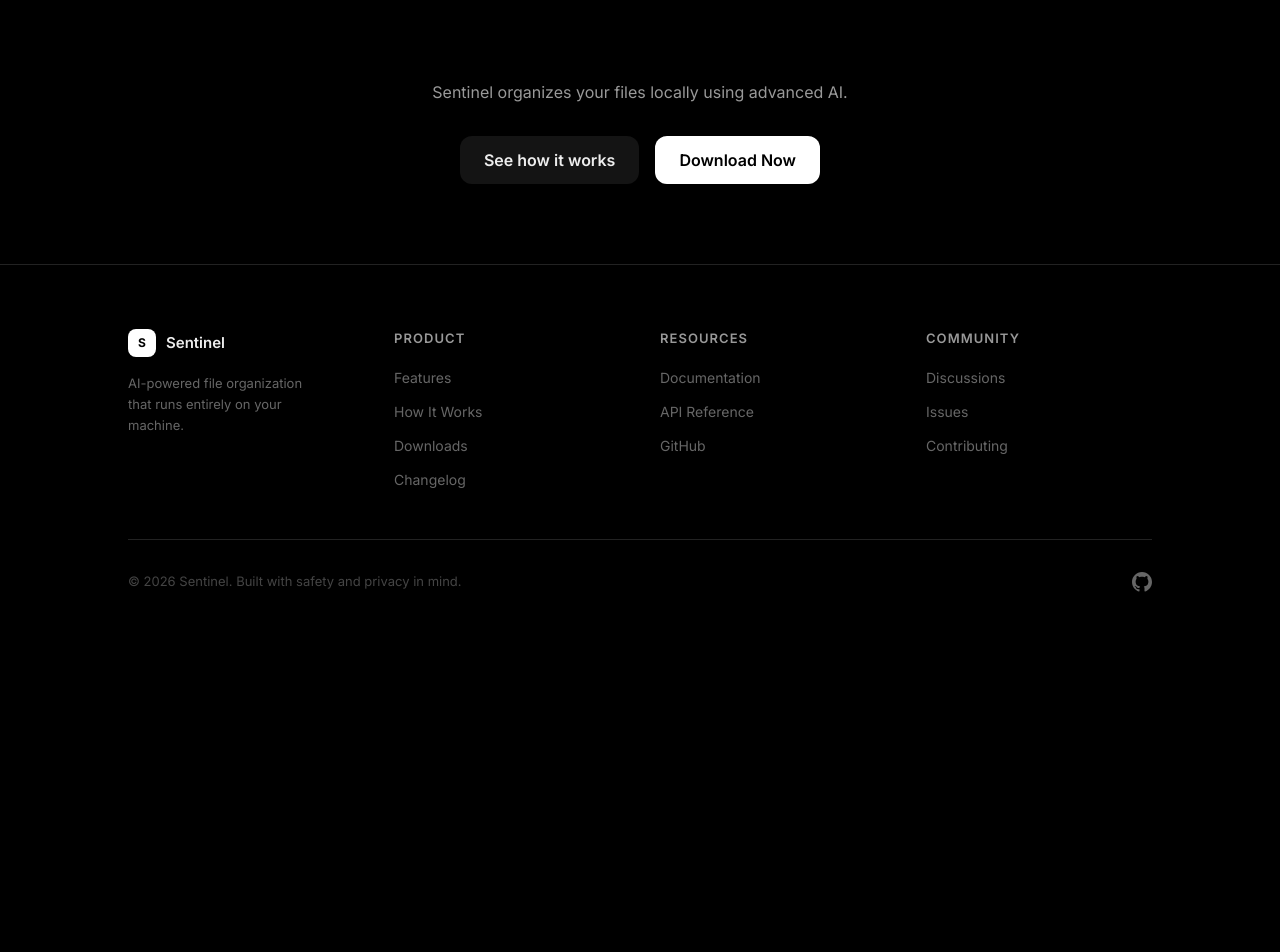
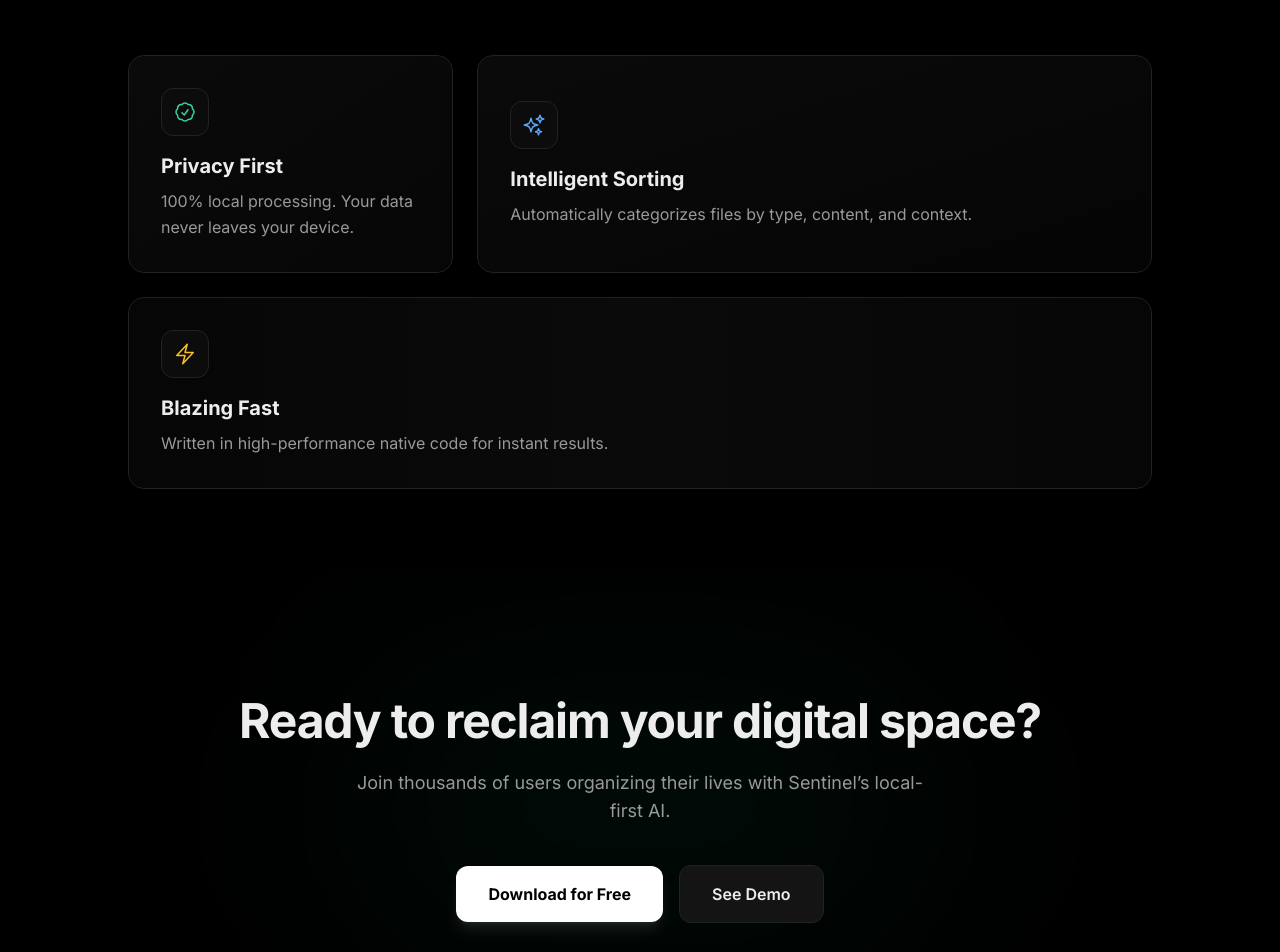
Before and after one commit to Mystic-commits/Sentinel, a Next.js app in the folder sentinel-web/: page / in a window 1280 px wide. Shown: the part 880-1832 px from the top of the page. Before the commit the page ends 1536 px from the top, so only its background shows below. Built offline with nearby package versions, Linux system fonts and the light colour scheme.

Commit message:
feat(landing): refresh home page aesthetics and remove sub-page headers

```diff
--- a/sentinel-web/src/app/(landing)/docs/page.tsx
+++ b/sentinel-web/src/app/(landing)/docs/page.tsx
@@ -3,9 +3,7 @@ import { DocsSection } from '@/components/landing';
 export default function DocsPage() {
     return (
         <div className="py-12">
-            <div className="max-w-4xl mx-auto px-6 mb-12 text-center">
-                <h1 className="text-4xl font-bold text-txt-primary mb-4">Documentation</h1>
-            </div>
+
             <DocsSection />
         </div>
     );
--- a/sentinel-web/src/app/(landing)/features/page.tsx
+++ b/sentinel-web/src/app/(landing)/features/page.tsx
@@ -3,12 +3,7 @@ import { FeatureGrid } from '@/components/landing';
 export default function FeaturesPage() {
     return (
         <div className="py-12">
-            <div className="max-w-4xl mx-auto px-6 mb-12 text-center">
-                <h1 className="text-4xl font-bold text-txt-primary mb-4">Features</h1>
-                <p className="text-txt-secondary text-lg">
-                    Capabilities designed for local-first privacy and control.
-                </p>
-            </div>
+
             <FeatureGrid />
         </div>
     );
--- a/sentinel-web/src/app/(landing)/how-it-works/page.tsx
+++ b/sentinel-web/src/app/(landing)/how-it-works/page.tsx
@@ -3,12 +3,7 @@ import { AnimatedDemo } from '@/components/landing';
 export default function HowItWorksPage() {
     return (
         <div className="py-12">
-            <div className="max-w-4xl mx-auto px-6 mb-12 text-center">
-                <h1 className="text-4xl font-bold text-txt-primary mb-4">How It Works</h1>
-                <p className="text-txt-secondary text-lg">
-                    See Sentinel's intelligent pipeline in action.
-                </p>
-            </div>
+
             <AnimatedDemo />
         </div>
     );
--- a/sentinel-web/src/app/(landing)/page.tsx
+++ b/sentinel-web/src/app/(landing)/page.tsx
@@ -1,36 +1,11 @@
-import { Hero, FeatureGrid, AnimatedDemo } from '@/components/landing';
-import Link from 'next/link';
+import { Hero, HomeBento, ConnectCTA } from '@/components/landing';
 
 export default function Home() {
     return (
         <>
             <Hero />
-
-            {/* Brief Teasers */}
-            <div className="py-20 text-center">
-                <p className="text-txt-secondary mb-8">
-                    Sentinel organizes your files locally using advanced AI.
-                </p>
-                <div className="flex items-center justify-center gap-4">
-                    <Link
-                        href="/how-it-works"
-                        className="px-6 py-3 bg-surface-2 text-txt-primary font-semibold rounded-xl hover:bg-surface-3 transition-colors"
-                    >
-                        See how it works
-                    </Link>
-                    <Link
-                        href="/download"
-                        className="px-6 py-3 bg-white text-black font-semibold rounded-xl hover:bg-neutral-200 transition-colors"
-                    >
-                        Download Now
-                    </Link>
-                </div>
-            </div>
-
-            {/* Tease the demo lightly or leave it for the dedicated page?
-                User said "not in a scrollable pattern on one page".
-                I will remove the full scrollable sections here and rely on the dedicated pages.
-            */}
+            <HomeBento />
+            <ConnectCTA />
         </>
     );
 }
--- /dev/null
+++ b/sentinel-web/src/components/landing/ConnectCTA.tsx
@@ -0,0 +1,54 @@
+'use client';
+
+import { motion } from 'framer-motion';
+import Link from 'next/link';
+
+export default function ConnectCTA() {
+    return (
+        <section className="py-32 px-6 relative overflow-hidden">
+            {/* Background Glow */}
+            <div className="absolute inset-0 bg-gradient-to-b from-transparent to-surface-0/50 pointer-events-none" />
+            <div className="absolute top-1/2 left-1/2 -translate-x-1/2 -translate-y-1/2 w-[600px] h-[300px] bg-emerald-500/5 rounded-full blur-[100px] pointer-events-none" />
+
+            <div className="relative max-w-4xl mx-auto text-center">
+                <motion.h2
+                    initial={{ opacity: 0, y: 16 }}
+                    whileInView={{ opacity: 1, y: 0 }}
+                    viewport={{ once: true }}
+                    className="text-4xl md:text-5xl font-bold text-txt-primary mb-6 tracking-tight"
+                >
+                    Ready to reclaim your digital space?
+                </motion.h2>
+                <motion.p
+                    initial={{ opacity: 0, y: 12 }}
+                    whileInView={{ opacity: 1, y: 0 }}
+                    viewport={{ once: true }}
+                    transition={{ delay: 0.1 }}
+                    className="text-lg text-txt-secondary mb-10 max-w-xl mx-auto"
+                >
+                    Join thousands of users organizing their lives with Sentinel’s local-first AI.
+                </motion.p>
+                <motion.div
+                    initial={{ opacity: 0, y: 12 }}
+                    whileInView={{ opacity: 1, y: 0 }}
+                    viewport={{ once: true }}
+                    transition={{ delay: 0.2 }}
+                    className="flex items-center justify-center gap-4"
+                >
+                    <Link
+                        href="/download"
+                        className="px-8 py-4 bg-white text-black font-bold rounded-xl hover:bg-neutral-200 transition-all hover:scale-105 shadow-lg shadow-white/10"
+                    >
+                        Download for Free
+                    </Link>
+                    <Link
+                        href="/how-it-works"
+                        className="px-8 py-4 bg-surface-2 text-txt-primary font-semibold rounded-xl hover:bg-surface-3 transition-colors border border-edge"
+                    >
+                        See Demo
+                    </Link>
+                </motion.div>
+            </div>
+        </section>
+    );
+}
--- a/sentinel-web/src/components/landing/Hero.tsx
+++ b/sentinel-web/src/components/landing/Hero.tsx
@@ -6,7 +6,7 @@ import Link from 'next/link';
 
 export default function Hero() {
     return (
-        <section id="hero" className="relative min-h-screen flex items-center justify-center overflow-hidden pt-20">
+        <section id="hero" className="relative min-h-[85vh] flex items-center justify-center overflow-hidden pt-32 pb-20">
             {/* Background effects */}
             <div className="absolute inset-0">
                 <div className="absolute inset-0 bg-[radial-gradient(ellipse_at_top,_rgba(255,255,255,0.04)_0%,_transparent_50%)]" />
--- /dev/null
+++ b/sentinel-web/src/components/landing/HomeBento.tsx
@@ -0,0 +1,73 @@
+'use client';
+
+import { motion } from 'framer-motion';
+
+const features = [
+    {
+        title: 'Privacy First',
+        description: '100% local processing. Your data never leaves your device.',
+        icon: (
+            <svg className="w-6 h-6 text-emerald-400" fill="none" viewBox="0 0 24 24" stroke="currentColor" strokeWidth={1.5}>
+                <path strokeLinecap="round" strokeLinejoin="round" d="M9 12.75L11.25 15 15 9.75M21 12c0 1.268-.63 2.39-1.593 3.068a3.745 3.745 0 01-1.043 3.296 3.745 3.745 0 01-3.296 1.043A3.745 3.745 0 0112 21c-1.268 0-2.39-.63-3.068-1.593a3.746 3.746 0 01-3.296-1.043 3.745 3.745 0 01-1.043-3.296A3.745 3.745 0 013 12c0-1.268.63-2.39 1.593-3.068a3.745 3.745 0 011.043-3.296 3.746 3.746 0 013.296-1.043A3.746 3.746 0 0112 3c1.268 0 2.39.63 3.068 1.593a3.746 3.746 0 013.296 1.043 3.746 3.746 0 011.043 3.296A3.745 3.745 0 0121 12z" />
+            </svg>
+        ),
+        colSpan: 'md:col-span-1',
+        bg: 'bg-gradient-to-br from-surface-2 to-surface-1',
+    },
+    {
+        title: 'Intelligent Sorting',
+        description: 'Automatically categorizes files by type, content, and context.',
+        icon: (
+            <svg className="w-6 h-6 text-blue-400" fill="none" viewBox="0 0 24 24" stroke="currentColor" strokeWidth={1.5}>
+                <path strokeLinecap="round" strokeLinejoin="round" d="M9.813 15.904L9 18.75l-.813-2.846a4.5 4.5 0 00-3.09-3.09L2.25 12l2.846-.813a4.5 4.5 0 003.09-3.09L9 5.25l.813 2.846a4.5 4.5 0 003.09 3.09L15.75 12l-2.846.813a4.5 4.5 0 00-3.09 3.09zM18.259 8.715L18 9.75l-.259-1.035a3.375 3.375 0 00-2.455-2.456L14.25 6l1.036-.259a3.375 3.375 0 002.455-2.456L18 2.25l.259 1.035a3.375 3.375 0 002.456 2.456L21.75 6l-1.035.259a3.375 3.375 0 00-2.456 2.456zM16.894 20.567L16.5 21.75l-.394-1.183a2.25 2.25 0 00-1.423-1.423L13.5 18.75l1.183-.394a2.25 2.25 0 001.423-1.423l.394-1.183.394 1.183a2.25 2.25 0 001.423 1.423l1.183.394-1.183.394a2.25 2.25 0 00-1.423 1.423z" />
+            </svg>
+        ),
+        colSpan: 'md:col-span-2',
+        bg: 'bg-gradient-to-br from-surface-2 to-[#0a0a0a]',
+    },
+    {
+        title: 'Blazing Fast',
+        description: 'Written in high-performance native code for instant results.',
+        icon: (
+            <svg className="w-6 h-6 text-amber-400" fill="none" viewBox="0 0 24 24" stroke="currentColor" strokeWidth={1.5}>
+                <path strokeLinecap="round" strokeLinejoin="round" d="M3.75 13.5l10.5-11.25L12 10.5h8.25L9.75 21.75 12 13.5H3.75z" />
+            </svg>
+        ),
+        colSpan: 'md:col-span-3',
+        bg: 'bg-gradient-to-r from-surface-1 via-surface-2 to-surface-1',
+    },
+];
+
+export default function HomeBento() {
+    return (
+        <section className="py-20 px-6 relative">
+            <div className="max-w-5xl mx-auto">
+                <div className="grid grid-cols-1 md:grid-cols-3 gap-6">
+                    {features.map((feature, i) => (
+                        <motion.div
+                            key={feature.title}
+                            initial={{ opacity: 0, y: 20 }}
+                            whileInView={{ opacity: 1, y: 0 }}
+                            viewport={{ once: true }}
+                            transition={{ duration: 0.5, delay: i * 0.1 }}
+                            className={`${feature.colSpan} relative group rounded-2xl border border-edge overflow-hidden hover:border-edge-hover transition-colors`}
+                        >
+                            <div className={`absolute inset-0 opacity-50 ${feature.bg}`} />
+                            <div className="relative p-8 h-full flex flex-col justify-center">
+                                <div className="mb-4 inline-flex items-center justify-center w-12 h-12 rounded-xl bg-surface-1 border border-edge shadow-sm">
+                                    {feature.icon}
+                                </div>
+                                <h3 className="text-xl font-bold text-txt-primary mb-2">
+                                    {feature.title}
+                                </h3>
+                                <p className="text-txt-secondary leading-relaxed">
+                                    {feature.description}
+                                </p>
+                            </div>
+                        </motion.div>
+                    ))}
+                </div>
+            </div>
+        </section>
+    );
+}
--- a/sentinel-web/src/components/landing/index.ts
+++ b/sentinel-web/src/components/landing/index.ts
@@ -10,3 +10,5 @@ export { default as DownloadSection } from './DownloadSection';
 export { default as DocsSection } from './DocsSection';
 export { default as InstallSection } from './InstallSection';
 export { default as Footer } from './Footer';
+export { default as HomeBento } from './HomeBento';
+export { default as ConnectCTA } from './ConnectCTA';
```
